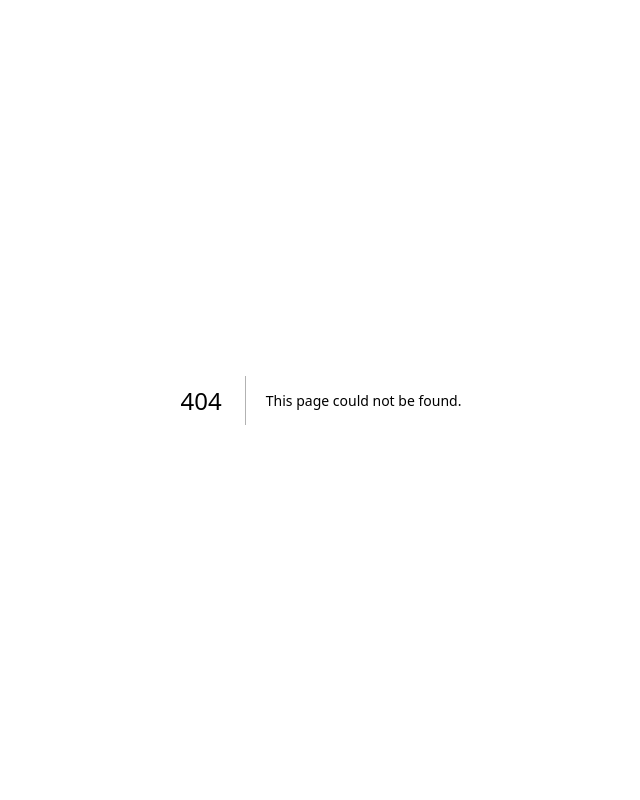
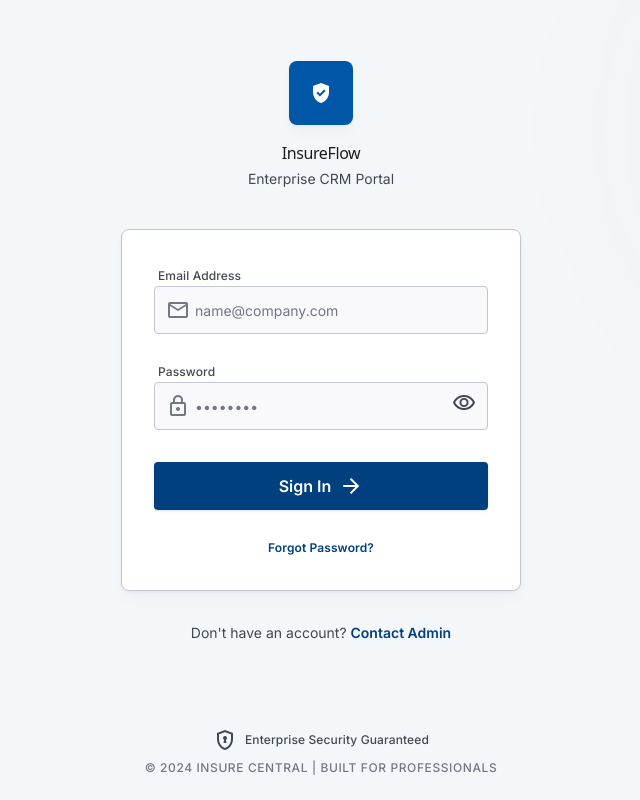
Before and after one commit to valvince26/InsureCentralcrm, a Next.js app: page /login in a window 1280 px wide. Before the commit this address had no page. Shown: the whole page, without its empty margins (319-959 px from the left). Built offline with nearby package versions, Linux system fonts and the light colour scheme.

Commit message:
login page add

```diff
--- /dev/null
+++ b/src/app/login/page.tsx
@@ -0,0 +1,46 @@
+import LoginForm from "@/features/auth/components/LoginForm";
+import React from "react";
+
+export default function LoginPage() {
+  return (
+    <div className="flex flex-col min-h-screen bg-[#F4F7F9]">
+      <main className="flex-grow flex flex-col items-center justify-center px-6 py-12 relative overflow-hidden">
+        {/* Subtle Atmospheric Background Detail */}
+        <div className="absolute top-[-10%] right-[-10%] w-[400px] h-[400px] bg-primary/5 rounded-full blur-[100px]"></div>
+        <div className="absolute bottom-[-10%] left-[-10%] w-[300px] h-[300px] bg-secondary/5 rounded-full blur-[80px]"></div>
+
+        {/* Header: Logo & Title */}
+        <header className="flex flex-col items-center mb-10 z-10">
+          <div className="w-16 h-16 bg-primary-container rounded-lg flex items-center justify-center mb-4 shadow-[0px_1px_3px_rgba(0,0,0,0.05),_0px_10px_15px_-3px_rgba(0,0,0,0.03)]">
+            <span className="material-symbols-outlined text-on-primary text-[40px]" style={{ fontVariationSettings: "'FILL' 1" }}>
+              verified_user
+            </span>
+          </div>
+          <h1 className="font-headline-lg-mobile text-headline-lg-mobile text-on-surface tracking-tight">InsureFlow</h1>
+          <p className="font-body-md text-body-md text-on-surface-variant mt-1">Enterprise CRM Portal</p>
+        </header>
+
+        {/* Form: Login Card */}
+        <LoginForm />
+
+        {/* Secondary Action: Register */}
+        <p className="mt-8 font-body-md text-body-md text-on-surface-variant z-10">
+          Don't have an account? <a className="text-primary font-semibold hover:underline" href="#">Contact Admin</a>
+        </p>
+      </main>
+
+      {/* Footer: Security Note */}
+      <footer className="py-6 px-6 text-center z-10">
+        <div className="flex items-center justify-center gap-2 mb-2">
+          <span className="material-symbols-outlined text-on-surface-variant text-[16px]">
+            encrypted
+          </span>
+          <span className="font-label-md text-label-md text-on-surface-variant">Enterprise Security Guaranteed</span>
+        </div>
+        <p className="font-label-md text-label-md text-outline uppercase tracking-wider">
+          © 2024 Insure Central | Built for Professionals
+        </p>
+      </footer>
+    </div>
+  );
+}
--- /dev/null
+++ b/src/features/auth/components/LoginForm.tsx
@@ -0,0 +1,85 @@
+"use client";
+
+import React, { useState, useEffect } from "react";
+
+export default function LoginForm() {
+  const [showPassword, setShowPassword] = useState(false);
+  const [mounted, setMounted] = useState(false);
+
+  useEffect(() => {
+    setMounted(true);
+  }, []);
+
+  return (
+    <div
+      className={`w-full max-w-[400px] bg-surface-container-lowest p-8 rounded-lg shadow-[0px_1px_3px_rgba(0,0,0,0.05),_0px_10px_15px_-3px_rgba(0,0,0,0.03)] border border-outline-variant z-10 transition-all duration-[600ms] ease-[cubic-bezier(0.16,1,0.3,1)] ${mounted ? 'opacity-100 translate-y-0' : 'opacity-0 translate-y-5'}`}
+    >
+      <form action="#" className="space-y-6" method="POST">
+        {/* Email Field */}
+        <div className="space-y-1">
+          <label className="font-label-md text-label-md text-on-surface-variant ml-1" htmlFor="email">Email Address</label>
+          <div className="relative">
+            <span className="material-symbols-outlined absolute left-3 top-1/2 -translate-y-1/2 text-outline text-[20px]">
+              mail
+            </span>
+            <input
+              className="w-full h-12 pl-10 pr-4 bg-surface-bright border border-outline-variant rounded font-body-md text-body-md text-on-surface placeholder:text-outline focus:border-primary focus:ring-4 focus:ring-primary/10 transition-all outline-none"
+              id="email"
+              name="email"
+              placeholder="name@company.com"
+              required
+              type="email"
+            />
+          </div>
+        </div>
+
+        {/* Password Field */}
+        <div className="space-y-1">
+          <label className="font-label-md text-label-md text-on-surface-variant ml-1" htmlFor="password">Password</label>
+          <div className="relative">
+            <span className="material-symbols-outlined absolute left-3 top-1/2 -translate-y-1/2 text-outline text-[20px]">
+              lock
+            </span>
+            <input
+              className="w-full h-12 pl-10 pr-12 bg-surface-bright border border-outline-variant rounded font-body-md text-body-md text-on-surface placeholder:text-outline focus:border-primary focus:ring-4 focus:ring-primary/10 transition-all outline-none"
+              id="password"
+              name="password"
+              placeholder="••••••••"
+              required
+              type={showPassword ? "text" : "password"}
+            />
+            <button
+              className="absolute right-3 top-1/2 -translate-y-1/2 text-on-surface-variant hover:text-primary transition-colors cursor-pointer"
+              type="button"
+              onClick={() => setShowPassword(!showPassword)}
+            >
+              <span className="material-symbols-outlined text-[20px]">
+                {showPassword ? 'visibility_off' : 'visibility'}
+              </span>
+            </button>
+          </div>
+        </div>
+
+        {/* Action: Sign In Button */}
+        <div className="pt-2">
+          <button
+            className="w-full h-12 bg-primary text-on-primary font-title-md text-title-md rounded shadow-sm hover:bg-primary-container active:scale-[0.98] transition-all flex items-center justify-center gap-2 group cursor-pointer"
+            type="submit"
+          >
+            Sign In
+            <span className="material-symbols-outlined text-[20px] group-hover:translate-x-1 transition-transform">
+              arrow_forward
+            </span>
+          </button>
+        </div>
+
+        {/* Action: Forgot Password */}
+        <div className="text-center">
+          <a className="font-label-md text-label-md text-primary hover:text-primary-container transition-colors font-semibold" href="#">
+            Forgot Password?
+          </a>
+        </div>
+      </form>
+    </div>
+  );
+}
```
